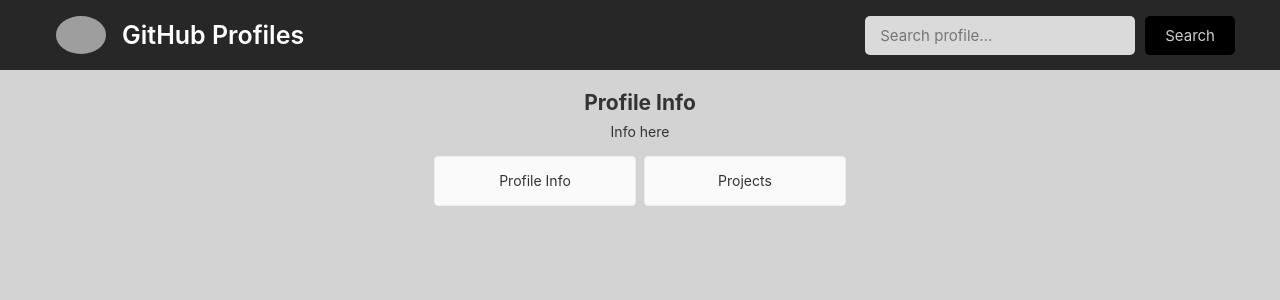
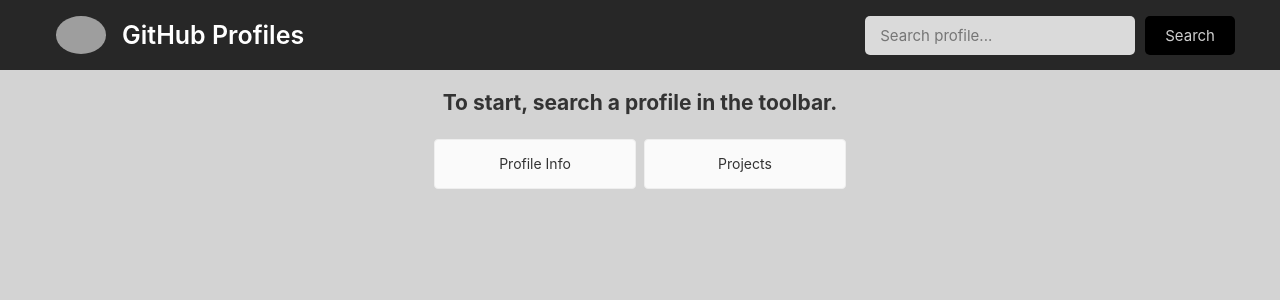
Before and after one commit to spenpeq-cav/github-profiles-angular, an Angular app: page / in a window 1280 px wide. Shown: the top 300 px of the page. Built offline with nearby package versions, Linux system fonts and the light colour scheme; grey boxes are pictures that could not be loaded.

Commit message:
Buttonbar component, button styles on selection

```diff
--- a/src/app/app.component.html
+++ b/src/app/app.component.html
@@ -1,28 +1,8 @@
 <div>
   <app-toolbar (sendQuery)="getQuery($event)"></app-toolbar>
   <div class="content" role="main">
-    <h2>Profile Info</h2>
-    <p>Info here</p>
-
-    <input type="hidden" #selection />
-
-    <div class="card-container">
-      <button
-        class="card card-small"
-        (click)="selection.value = 'profile-info'"
-        tabindex="0"
-      >
-        <span>Profile Info</span>
-      </button>
-
-      <button
-        class="card card-small"
-        (click)="selection.value = 'projects'"
-        tabindex="0"
-      >
-        <span>Projects</span>
-      </button>
-    </div>
+    <h2>To start, search a profile in the toolbar.</h2>
+    <app-buttonbar></app-buttonbar>
 
     <div *ngIf="profileDataLoaded" class="card card-large">
       <img src="{{ avatar_url }}" />
@@ -36,7 +16,10 @@
 
     <div *ngIf="reposDataLoaded" class="card card-large">
       <div *ngFor="let repo of reposData; let i = index">
-        <p>{{ repo.name }} | {{repo.language}} | {{repo.forks}} | {{repo.watchers}}</p>
+        <p>
+          {{ repo.name }} | {{ repo.language }} | {{ repo.forks }} |
+          {{ repo.watchers }}
+        </p>
       </div>
     </div>
   </div>
--- a/src/app/app.module.ts
+++ b/src/app/app.module.ts
@@ -5,11 +5,13 @@
 import { ToolbarComponent } from './toolbar/toolbar.component';
 import { HttpClientModule } from '@angular/common/http'
 import { FormsModule } from '@angular/forms';
+import { ButtonbarComponent } from './buttonbar/buttonbar.component';
 
 @NgModule({
   declarations: [
     AppComponent,
-    ToolbarComponent
+    ToolbarComponent,
+    ButtonbarComponent
   ],
   imports: [
     BrowserModule,
--- /dev/null
+++ b/src/app/buttonbar/buttonbar.component.css
@@ -0,0 +1,11 @@
+.btn-active {
+  transform: scale(0.98);
+  outline: none;
+  transform: translateY(-3px);
+  transition-duration: 15ms;
+  box-shadow: 0 4px 17px rgba(0, 0, 0, 0.35);
+  background-color: #564dff;
+  color: white;
+  font-weight: 600;
+  border: none;
+}
--- /dev/null
+++ b/src/app/buttonbar/buttonbar.component.html
@@ -0,0 +1,21 @@
+<div class="card-container">
+  <button
+    class="card card-small"
+    (click)="btnClick($event)"
+    tabindex="0"
+    [ngClass]="{ 'btn-active': profileBtnActive }"
+    value="profile"
+  >
+    Profile Info
+  </button>
+
+  <button
+    class="card card-small"
+    (click)="btnClick($event)"
+    tabindex="0"
+    [ngClass]="{ 'btn-active': reposBtnActive }"
+    value="projects"
+  >
+    Projects
+  </button>
+</div>
--- /dev/null
+++ b/src/app/buttonbar/buttonbar.component.ts
@@ -0,0 +1,35 @@
+import { Component, OnInit } from '@angular/core';
+
+@Component({
+  selector: 'app-buttonbar',
+  templateUrl: './buttonbar.component.html',
+  styleUrls: ['./buttonbar.component.css'],
+})
+export class ButtonbarComponent implements OnInit {
+  profileBtnActive: boolean = false;
+  reposBtnActive: boolean = false;
+  selector: string = '';
+  constructor() {}
+
+  ngOnInit(): void {}
+
+  btnClick(e: any) {
+    e.preventDefault();
+    this.selector = e.target.value;
+    if (this.selector === 'profile') {
+      if (this.reposBtnActive === true) {
+        this.profileBtnActive = !this.profileBtnActive;
+        this.reposBtnActive = !this.reposBtnActive;
+      } else {
+        this.profileBtnActive = !this.profileBtnActive;
+      }
+    } else if (this.selector === 'projects') {
+      if (this.profileBtnActive === true) {
+        this.reposBtnActive = !this.reposBtnActive;
+        this.profileBtnActive = !this.profileBtnActive;
+      } else {
+        this.reposBtnActive = !this.reposBtnActive;
+      }
+    }
+  }
+}
```
Also changed, not shown: 1 other file (tests, documents, lock files or other folders).
